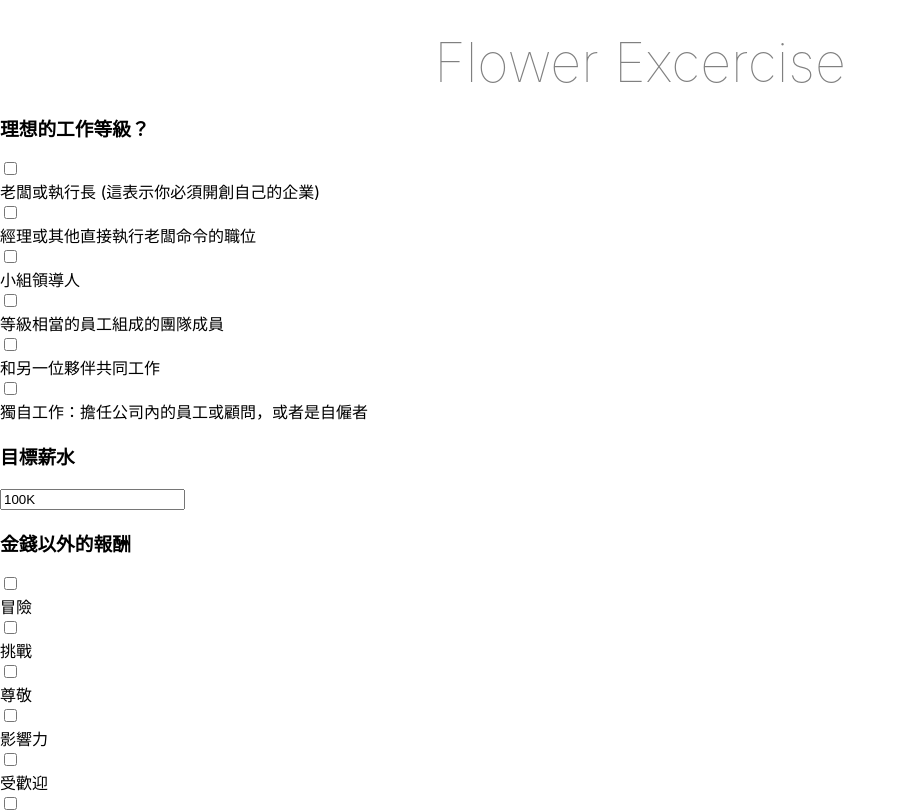
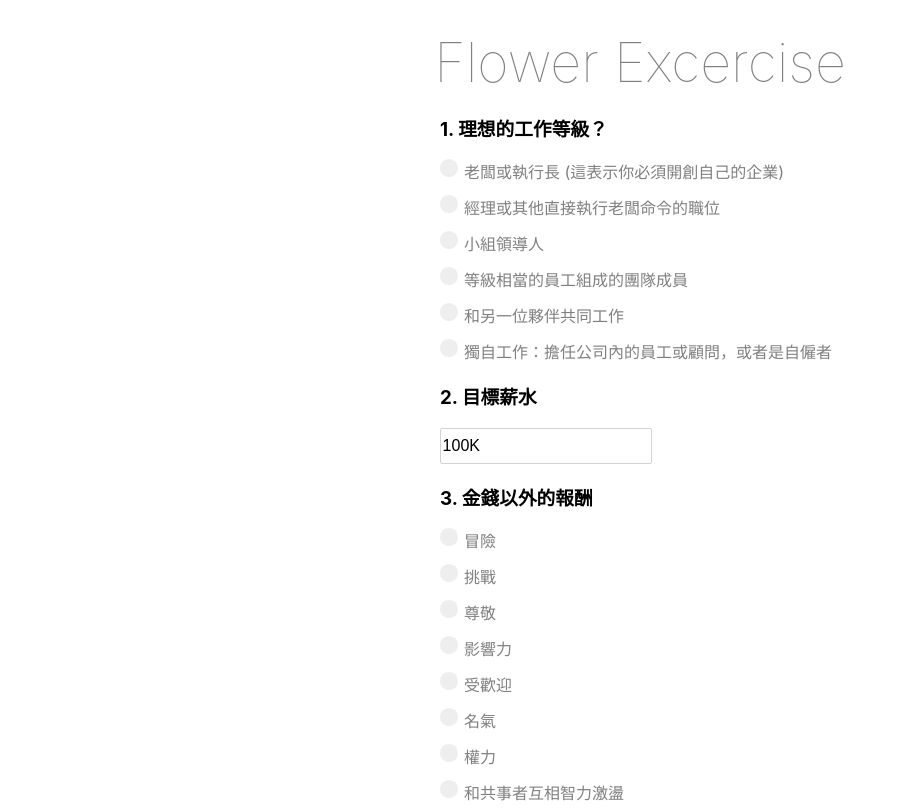
Before and after one commit to liang256/react-flower-exercise, a React (Create React App) app: page /salary in a window 1280 px wide. Shown: the top 812 px of the page, without its empty margins (0-906 px from the left). Built offline with nearby package versions, Linux system fonts and the light colour scheme.

Commit message:
refactor: CSS of salary page

```diff
--- /dev/null
+++ b/src/routes/Salary.css
@@ -0,0 +1,96 @@
+.salaryContainer {
+    width: 400px;
+    margin: 0 auto;
+}
+
+.salaryContainer input[type=text] {
+    outline: none;
+    border: solid lightgray 1px;
+    border-radius: 2px;
+}
+
+.salaryContainer .marginLeft{
+    margin-left: 0.5em;
+}
+
+.salaryContainer .salaryInput {
+    font-size: 16px;
+    padding: .5em .1em;
+}
+
+.salaryContainer input[type=text]:focus {
+    border: solid black 1px;
+}
+
+/* Customize the label (the container) */
+.salaryContainer .labelContainer {
+    color: gray;
+    display: block;
+    position: relative;
+    padding-left: 1.5em;
+    margin-bottom: 12px;
+    cursor: pointer;
+    font-size: 16px;
+    -webkit-user-select: none;
+    -moz-user-select: none;
+    -ms-user-select: none;
+    user-select: none;
+}
+
+.salaryContainer .labelContainer.checked {
+    color: black;
+}
+
+/* Hide the browser's default checkbox */
+.salaryContainer .labelContainer .checkbox {
+    position: absolute;
+    opacity: 0;
+    cursor: pointer;
+    height: 0;
+    width: 0;
+}
+
+/* Create a custom checkbox */
+.salaryContainer .labelContainer .checkmark {
+    position: absolute;
+    top: 0;
+    left: 0;
+    height: 1.1em;
+    width: 1.1em;
+    background-color: #eee;
+}
+
+/* On mouse-over, add a grey background color */
+.salaryContainer .labelContainer:hover .checkbox ~ .checkmark {
+    background-color: #ccc;
+}
+
+/* When the checkbox is checked, add a blue background */
+.salaryContainer .labelContainer .checkbox:checked ~ .checkmark {
+    background-color: #2196F3;
+}
+
+/* Create the checkmark/indicator (hidden when not checked) */
+.salaryContainer .labelContainer .checkmark:after {
+    content: "";
+    position: absolute;
+    display: none;
+}
+
+/* Show the checkmark when checked */
+.salaryContainer .labelContainer .checkbox:checked ~ .checkmark:after {
+    display: block;
+}
+
+/* Style the checkmark/indicator */
+.salaryContainer .labelContainer .checkmark:after {
+    left: 5px;
+    top: 2.8px;
+    width: 3px;
+    height: 7px;
+    border: solid white;
+    border-width: 0 3px 3px 0;
+    -webkit-transform: rotate(45deg);
+    -ms-transform: rotate(45deg);
+    transform: rotate(45deg);
+}
--- a/src/routes/Salary.js
+++ b/src/routes/Salary.js
@@ -1,64 +1,90 @@
-import React from 'react'
+import React, { useState } from 'react'
 import { Link } from 'react-router-dom'
 import {updateRow} from '../FlowerData';
+import './Salary.css'
+import LinkButton from '../LinkButton'
 
 function Salary() {
     const salary = getSalary()
     const jobLevels = getJobLevels()
 
-    console.log(salary, jobLevels)
     const jobLevelsCheckBoxs = jobLevels.map((option, index)=> {
         return(
-            <div key={option} >
+            <label
+                key={option}
+                className={salary.level[index] ? 'labelContainer checked' : 'labelContainer'}
+            >
+                {option}
                 <input
                     defaultChecked={salary.level[index]}
                     type='checkbox'
+                    className='checkbox'
                     onChange={(e) => handCheckBoxOnChange(salary, 'level', index, e.target.checked)}
                 ></input>
-                <label>{option}</label>
-            </div>
+                <span className='checkmark'></span>
+            </label>
         )
     })
     const otherIncomes = getOtherIncomeOptions()
+    const [otherIncomeAnswers, setOtherIncomeAnswers] = useState(salary.otherIncome)
     const otherIncomeCheckBoxs = otherIncomes.map((option, index)=> {
         return (
-            <div key={option}>
+            <label
+                key={option}
+                className={otherIncomeAnswers[index] ? 'labelContainer checked' : 'labelContainer'}
+                onClick={() => {
+                    const newAnswers = salary.otherIncome.map((an, i) => {
+                        return (i === index) ? !an : an
+                    })
+                    setOtherIncomeAnswers(newAnswers)
+                }
+            }>
+                {option}
                 <input
                     type='checkbox'
+                    className='checkbox'
                     defaultChecked={salary.otherIncome[index]}
                     onChange={(e) => handCheckBoxOnChange(salary, 'otherIncome', index, e.target.checked)}
                 ></input>
-                <label>{option}</label>
                 {
-                    option === '其他' && <input
+                    (option === '其他' && salary.otherIncome[index])
+                    && <input
+                        className='marginLeft'
                         type='text'
                         defaultValue={salary.otherIncomeText}
                         onChange={(e) => handTextInputOnChange(salary, 'otherIncomeText', e.target.value)}
                     ></input>
                 }
-            </div>
+                <span className='checkmark'></span>
+            </label>
         )
     })
   return (
-    <div>
-        <h3>理想的工作等級？</h3>
+    <div className='salaryContainer'>
+        <h3>1. 理想的工作等級？</h3>
         <div>
             {jobLevelsCheckBoxs}
         </div>
-        <h3>目標薪水</h3>
+        <h3>2. 目標薪水</h3>
         <div>
             <input
+                type='text'
+                className='salaryInput'
                 defaultValue={salary.income}
                 onChange={(e) => handTextInputOnChange(salary, 'income', e.target.value)}
             ></input>
         </div>
-        <h3>金錢以外的報酬</h3>
+        <h3>3. 金錢以外的報酬</h3>
         <div>
             {otherIncomeCheckBoxs}
         </div>
-        <button onClick={() => updateFlowerData()}>
-            <Link to='/'>Next Step</Link>
-        </button>
+        <div className='row center buttonContainer'>
+            <LinkButton
+                to='/'
+                text='Next'
+                onClick={updateFlowerData}
+            />
+        </div>
     </div>
   )
 }
@@ -142,10 +168,10 @@ function updateFlowerData() {
         }
     }).filter(row => row !== null)
     const otherIncomeOptions = getOtherIncomeOptions()
-    const needAppend = false
+    let needAppend = false
     let otherIncomes = salary.otherIncome
         .map((answer, index) => {
-            if (answer && otherIncomeOptions[index] == '其他') {
+            if (answer && otherIncomeOptions[index] === '其他') {
                 needAppend = true
                 return null
             } else if (answer) {
```
